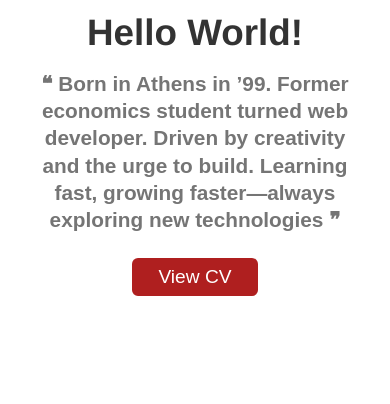
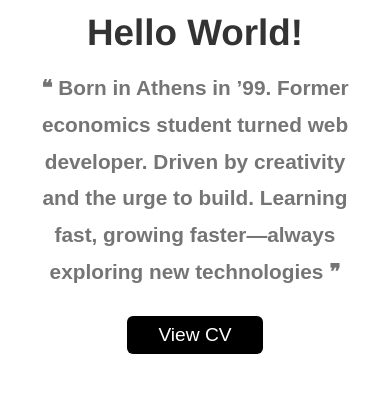
Before and after one commit to ChrKatsaros/portfolio, a React (Vite) app: page / in a window 390 px wide. Shown: the part 319-723 px from the top of the page. Built offline with nearby package versions, Linux system fonts and the light colour scheme.

Commit message:
Override master with local changes

```diff
--- a/src/index.css
+++ b/src/index.css
@@ -508,6 +508,14 @@ html {
   html, body {
     overflow-x: hidden;
   }
+  h1{
+    font-size: 2.7rem;
+  }
+p{font-size: 1.3rem !important;
+  line-height: 1.7rem;
+  color: #3b3a3a;
+
+}
 
    .info-container {
     padding-left: 5vw;
@@ -530,7 +538,6 @@ html {
   }
 
   .contact-title {
-    font-size: 1.8rem;      /* Μικρότερος τίτλος */
     margin-bottom: 15px;
   }
 
@@ -570,11 +577,10 @@ html {
   }
 
   .info-text {
-    font-size: 0.8rem;
-    line-height: 1.2rem;
-    color: #333;
+    font-size: 1.1rem !important;
+    line-height: 1.3rem;
     padding-left: 0.9rem;
-
+     color: #3b3a3a;
   }
 
   .info-border{
@@ -625,9 +631,6 @@ html {
 }
 
 .home-paragraph {
-  font-size: 1.3rem;
-  line-height: 1.7rem;
-  color: #3b3a3a;
   font-weight: 900;
   margin: 0;
   max-width: 600px;                  /* Καθαρό margin */
@@ -636,11 +639,11 @@ html {
 
 
   .cv-download-button {
-    width: 110px;
+    width: 120px;
     padding: 8px 8px;
     font-size: 1.2rem;
     margin-top: 25px;
-    background-color: #af1f1f;
+    background-color: #000000;
     color: #fff;
     font-weight: 500;
     text-align: center;
@@ -756,7 +759,6 @@ html {
 
 
   .projects-title {
-  font-size: 2.7rem;
   font-weight: 700;
   margin-bottom: 0px;
 }
@@ -771,4 +773,7 @@ html {
 
 
 
+
+
+
 }
```
